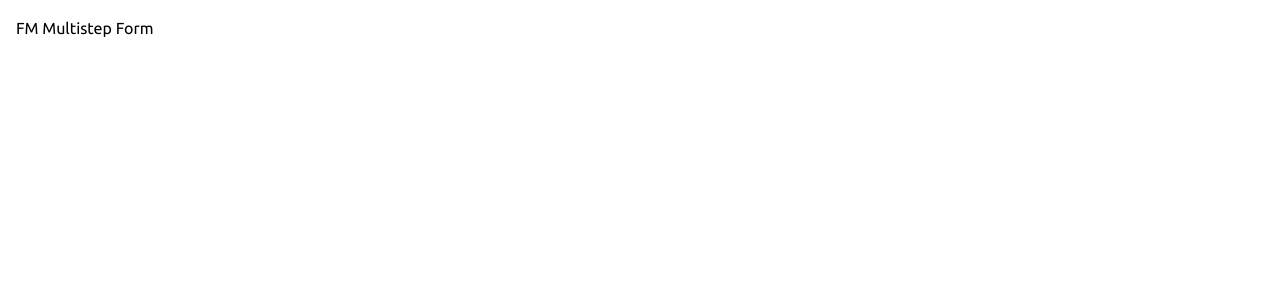
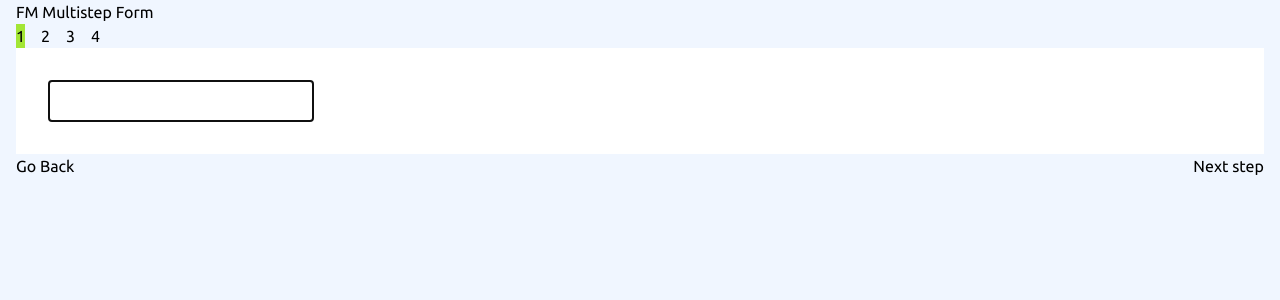
Before and after one commit to simoneclr/fm-mulitstep-form, a React (Create React App) app: page / in a window 1280 px wide. Shown: the top 300 px of the page. Built offline with nearby package versions, Linux system fonts and the light colour scheme.

Commit message:
Add basic reusable MultiStepForm component with rudimentary test form

```diff
--- a/src/App.tsx
+++ b/src/App.tsx
@@ -1,10 +1,17 @@
+import Container from "./components/layout/Container";
+import PaymentPlanForm from "./features/form/PaymentPlanForm";
+
 function App() {
   return (
-    <div className="p-4 font-ubuntu">
-      <h1>
-        FM Multistep Form
-      </h1>
-    </div>
+    <main className="font-ubuntu h-screen bg-magnolia">
+      <Container>
+        <h1>
+          FM Multistep Form
+        </h1>
+
+        <PaymentPlanForm />
+      </Container>
+    </main>
   );
 }
 
--- /dev/null
+++ b/src/components/layout/Container.tsx
@@ -0,0 +1,15 @@
+import React, { ReactNode } from "react"
+
+interface Props {
+	children: ReactNode;
+}
+
+function Container({children}: Props) {
+	return (
+		<div className="max-w-[1440px] mx-auto px-4">
+			{children}
+		</div>
+	)
+}
+
+export default Container
--- /dev/null
+++ b/src/components/multiStepForm/FormIndex.tsx
@@ -0,0 +1,28 @@
+import { ReactNode } from "react"
+
+interface FormIndexProps {
+	children: ReactNode
+}
+
+function FormIndex({children}: FormIndexProps) {
+	return (
+		<ul className="flex items-center gap-4">
+			{children}
+		</ul>
+	)
+}
+
+interface FormIndexItemProps {
+	index: number;
+	active: boolean;
+}
+
+FormIndex.Item = ({active, index}: FormIndexItemProps) => {
+	return (
+		<li className={`${active && "bg-lime-400"}`}>
+			{index + 1}
+		</li>
+	)
+}
+
+export default FormIndex
--- /dev/null
+++ b/src/components/multiStepForm/FormNavigation.tsx
@@ -0,0 +1,20 @@
+interface Props {
+	isFinalStep: boolean;
+	prevStep: () => void;
+}
+
+function FormNavigation({isFinalStep, prevStep}: Props) {
+	return (
+		<div className="flex justify-between items-center gap-8">
+			<button type="button" onClick={prevStep}>
+				Go Back
+			</button>
+
+			<button type="submit">
+				{isFinalStep ? "Confirm" : "Next step"}
+			</button>
+		</div>
+	)
+}
+
+export default FormNavigation
--- /dev/null
+++ b/src/components/multiStepForm/FormStep.tsx
@@ -0,0 +1,15 @@
+import { ReactNode } from "react";
+
+interface Props {
+	children: ReactNode;
+}
+
+function FormStep({children}: Props) {
+	return (
+		<div className="bg-white p-8">
+			{children}
+		</div>
+	)
+}
+
+export default FormStep
--- /dev/null
+++ b/src/components/multiStepForm/MultiStepForm.tsx
@@ -0,0 +1,59 @@
+import React, { FormEvent, ReactNode } from "react"
+
+import useMultiStepForm from "./hooks/useMultiStepForm"
+
+import FormIndex from "./FormIndex"
+import FormNavigation from "./FormNavigation"
+import FormStep from "./FormStep"
+
+interface Props extends React.FormHTMLAttributes<HTMLFormElement> {
+	children: ReactNode;
+	onSubmit: React.FormEventHandler<HTMLFormElement>;
+}
+
+function MultiStepForm({children, onSubmit, ...rest}: Props) {
+
+	const {
+		step,
+		isFinalStep,
+		success,
+		prevStep,
+		nextStep
+	} = useMultiStepForm(React.Children.count(children), onSubmit)
+
+	const handleSubmit = (e: FormEvent<HTMLFormElement>) => {
+		e.preventDefault()
+
+		nextStep(e)
+	}
+
+	return (
+		<div>
+			<FormIndex>
+				{React.Children.map(children, (child, i) =>
+					<FormIndex.Item index={i} active={step === i}/>
+				)}
+			</FormIndex>
+
+			{
+				success ?
+
+				<div>
+					Thank You!
+				</div>
+
+				:
+
+				<form onSubmit={handleSubmit} {...rest}>
+					<FormStep>
+						{React.Children.toArray(children)[step]}
+					</FormStep>
+
+					<FormNavigation prevStep={prevStep}	isFinalStep={isFinalStep}/>
+				</form>
+			}
+		</div>
+	)
+}
+
+export default MultiStepForm
--- /dev/null
+++ b/src/components/multiStepForm/hooks/useMultiStepForm.tsx
@@ -0,0 +1,29 @@
+import { FormEvent, useCallback, useState } from "react"
+
+function useMultiStepForm(totalSteps: number, onSubmit: React.FormEventHandler<HTMLFormElement>) {
+	const [step, setStep] = useState(0)
+	const [success, setSuccess] = useState(false)
+
+	const prevStep = useCallback(() => {
+		setStep(prev => Math.max(prev - 1, 0))
+	}, [setStep])
+
+	const nextStep = useCallback((e: FormEvent<HTMLFormElement>) => {
+		if (step < totalSteps - 1) {
+			setStep(prev => prev + 1)
+		} else {
+			onSubmit(e)
+			setSuccess(true)
+		}
+	}, [totalSteps, step, setStep, setSuccess, onSubmit])
+
+	return {
+		step,
+		isFinalStep: step === totalSteps - 1,
+		success,
+		prevStep,
+		nextStep,
+	}
+}
+
+export default useMultiStepForm
--- /dev/null
+++ b/src/features/form/PaymentPlanForm.tsx
@@ -0,0 +1,52 @@
+import React, { SyntheticEvent, useState } from "react"
+
+import MultiStepForm from "../../components/multiStepForm/MultiStepForm"
+
+function PaymentPlanForm() {
+
+	const [one, setOne] = useState("")
+	const [two, setTwo] = useState("")
+	const [three, setThree] = useState("")
+
+	const handleChangeOne = (e: React.ChangeEvent<HTMLInputElement>) => {
+		setOne(e.target.value)
+	}
+
+	const handleChangeTwo = (e: React.ChangeEvent<HTMLInputElement>) => {
+		setTwo(e.target.value)
+	}
+
+	const handleChangeThree = (e: React.ChangeEvent<HTMLInputElement>) => {
+		setThree(e.target.value)
+	}
+
+	const handleSubmit = (e: SyntheticEvent) => {
+		e.preventDefault()
+
+		alert(`${one} ${two} ${three}`)
+	}
+
+	return (
+		<MultiStepForm onSubmit={handleSubmit}>
+			<input type="text" value={one} onChange={handleChangeOne}
+				required autoFocus className="p-2 border border-zinc-600"/>
+
+			<input type="text" value={two} onChange={handleChangeTwo}
+				required autoFocus className="p-2 border border-zinc-600"/>
+
+			<input type="text" value={three} onChange={handleChangeThree}
+				required autoFocus className="p-2 border border-zinc-600"/>
+
+			<div>
+				Summary:
+				<ul>
+					<li>{one}</li>
+					<li>{two}</li>
+					<li>{three}</li>
+				</ul>
+			</div>
+		</MultiStepForm>
+	)
+}
+
+export default PaymentPlanForm
```
